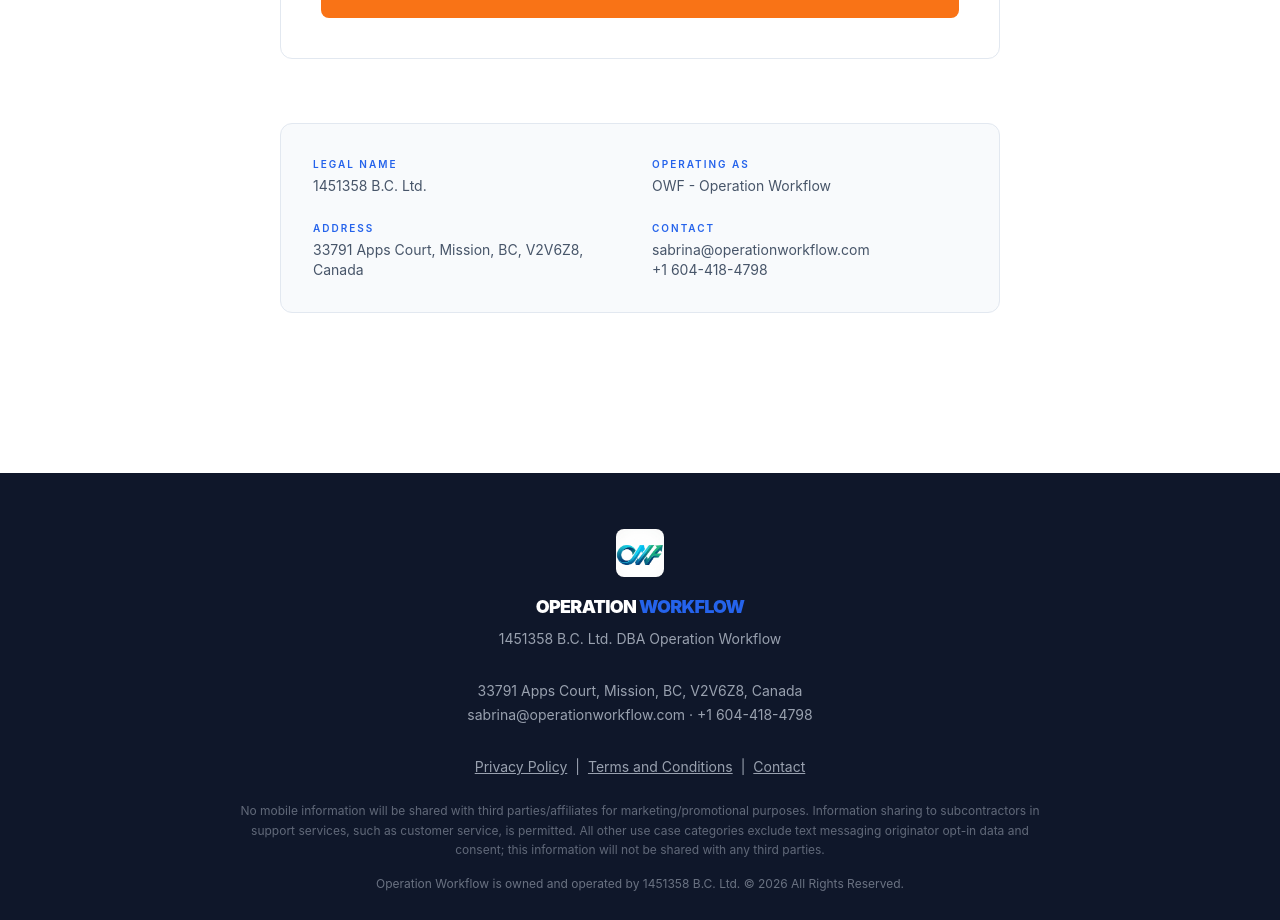
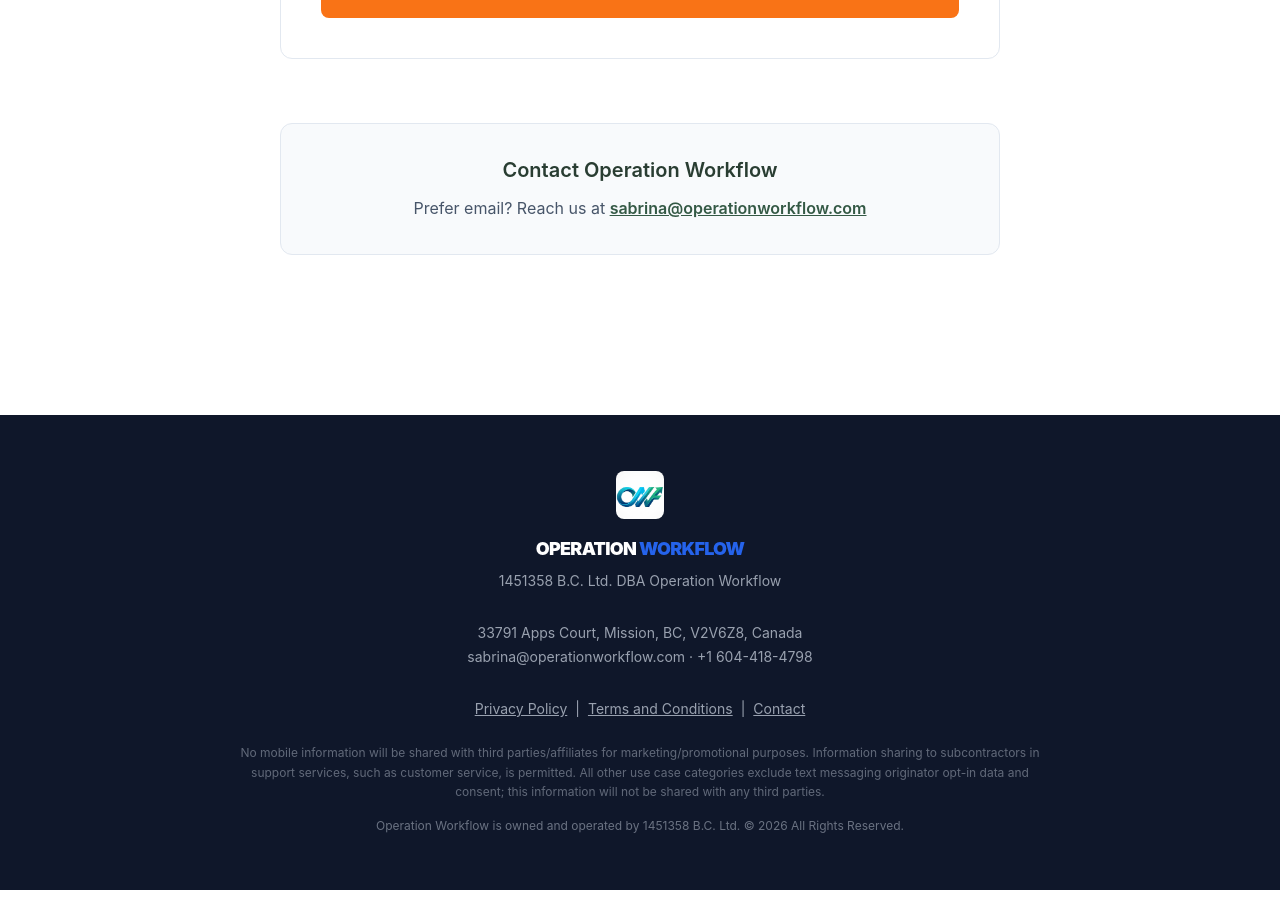
Before and after one commit to SabrinaOWF/OWF, a Next.js app: page /optin in a window 1280 px wide. Shown: the part 1240-2160 px from the top of the page. After the commit the page ends 2130 px from the top, so only its background shows below. Built offline with nearby package versions, Linux system fonts and the light colour scheme.

Commit message:
Update page.tsx

```diff
--- a/src/app/optin/page.tsx
+++ b/src/app/optin/page.tsx
@@ -22,29 +22,23 @@ export default function OptinPage() {
 
       <ContactForm />
 
-      {/* Contact Card */}
-      <div className="mt-16 bg-[#f8fafc] border border-[#e2e8f0] rounded-xl p-8 grid grid-cols-1 md:grid-cols-2 gap-6">
-        <div className="flex flex-col gap-1">
-          <span className="text-[10px] font-semibold tracking-[2px] uppercase text-[#2563eb]">Legal Name</span>
-          <span className="text-sm text-[#475569]">1451358 B.C. Ltd.</span>
-        </div>
-        <div className="flex flex-col gap-1">
-          <span className="text-[10px] font-semibold tracking-[2px] uppercase text-[#2563eb]">Operating As</span>
-          <span className="text-sm text-[#475569]">OWF - Operation Workflow</span>
-        </div>
-        <div className="flex flex-col gap-1">
-          <span className="text-[10px] font-semibold tracking-[2px] uppercase text-[#2563eb]">Address</span>
-          <span className="text-sm text-[#475569]">33791 Apps Court, Mission, BC, V2V6Z8, Canada</span>
-        </div>
-        <div className="flex flex-col gap-1">
-          <span className="text-[10px] font-semibold tracking-[2px] uppercase text-[#2563eb]">Contact</span>
-          <span className="text-sm text-[#475569]">
+
+      {/* Business Contact */}
+      <div className="mt-16 rounded-xl border border-[#e2e8f0] bg-[#f8fafc] p-8 text-center">
+        <h2 className="text-xl font-semibold text-[#293D32]">
+          Contact Operation Workflow
+        </h2>
+        <p className="mt-3 text-[#475569]">
+          Prefer email? Reach us at{" "}
+          <a
+            href="mailto:sabrina@operationworkflow.com"
+            className="font-semibold text-[#345945] underline"
+          >
             sabrina@operationworkflow.com
-            <br />
-            +1 604-418-4798
-          </span>
-        </div>
+          </a>
+        </p>
       </div>
+
     </div>
   );
 }
```
